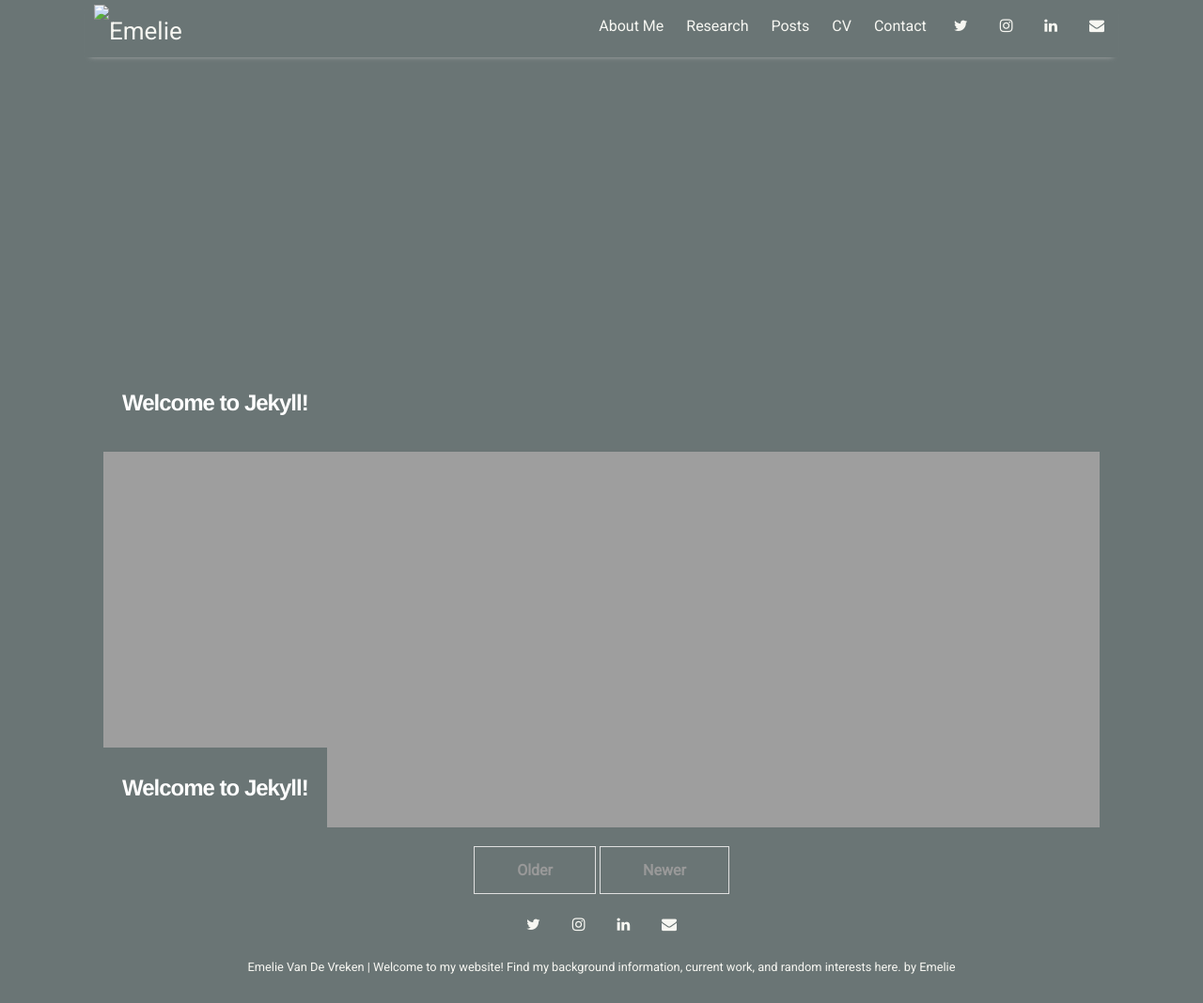
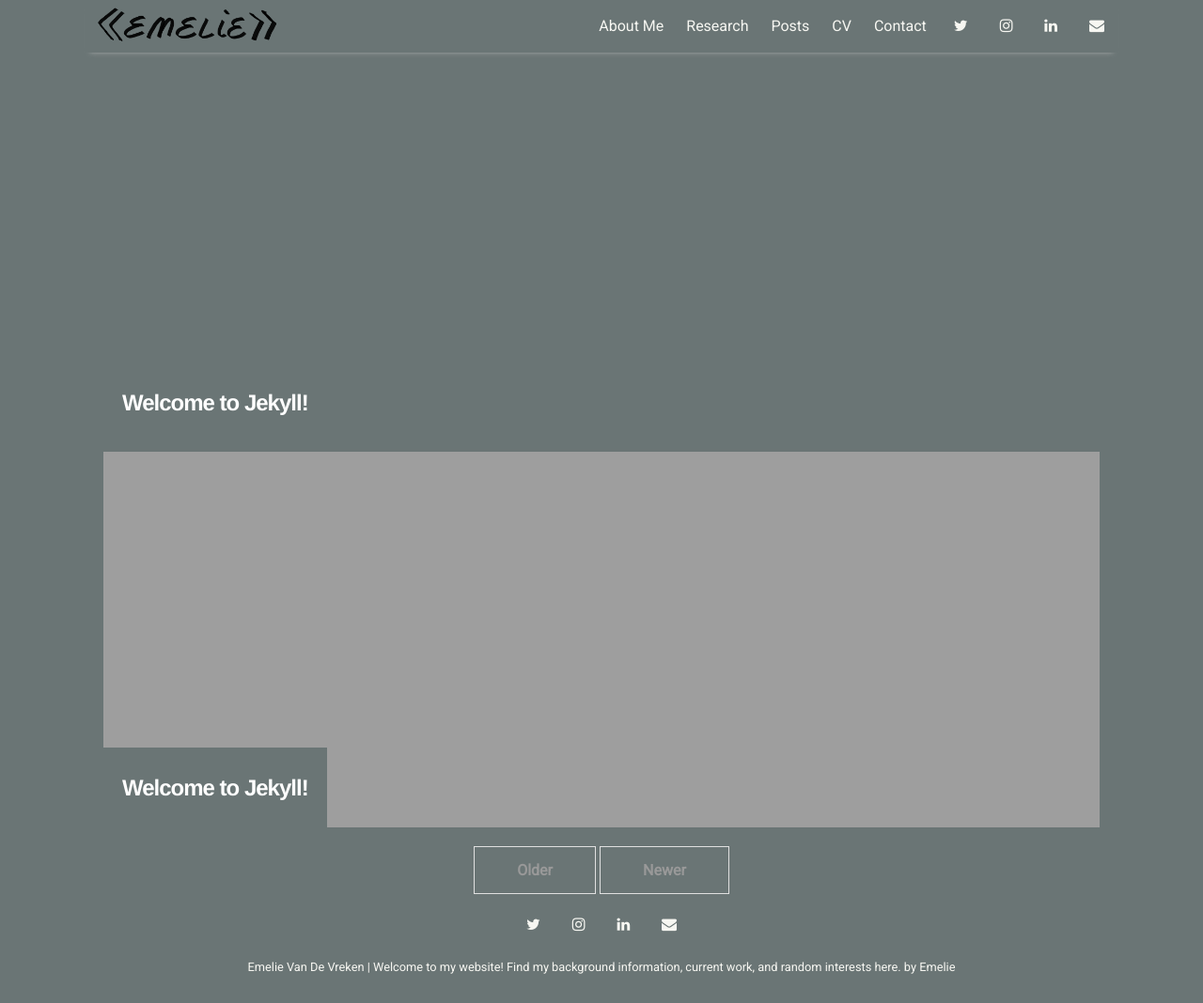
Before and after one commit to evdv/evdv.github.io, a Jekyll site: the page built from index.html, in a window 1280 px wide and 1068 px high. Shown: the whole window at 94% size. Built offline with Jekyll 4.4.1, drawn with Linux system fonts in a browser that asks for light colours; nearby versions of some CDN libraries; the list of posts is cut into pages by our own code.

Commit message:
Fix logo reference

```diff
--- a/_includes/header.html
+++ b/_includes/header.html
@@ -1,6 +1,6 @@
 <header class="site-header">
   <h3 class="site-title">
-    <a href="{{ site.github.url }}/"><img src="{{ site.github.url }}/assets/img/emelie.png" style="width: 5vw; min-width: 200px;" alt="Emelie"></a>
+    <a href="{{ site.github.url }}/"><img src="{{ site.github.url }}/assets/img/icons/emelie.png" style="width: 5vw; min-width: 200px;" alt="Emelie"></a>
   </h3>
   <nav class="menu-list">
     {% for item in site.data.settings.menu %}
```
